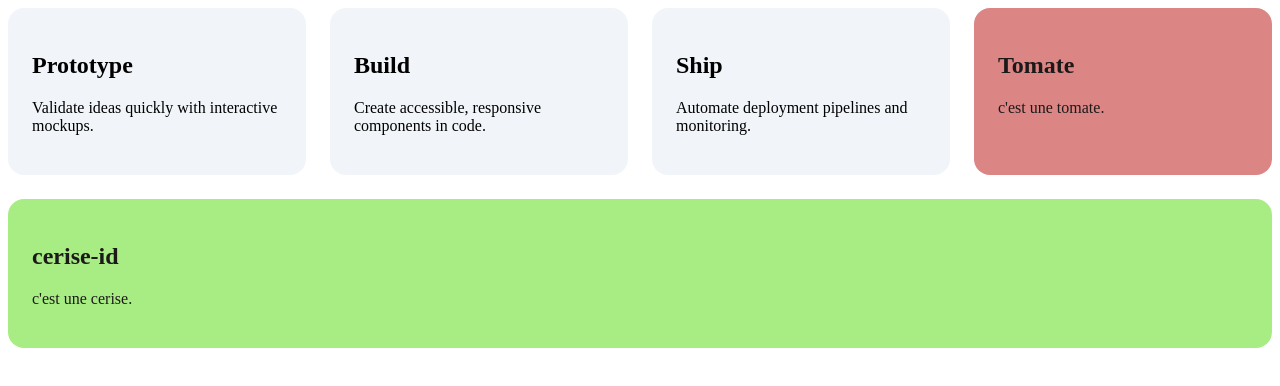
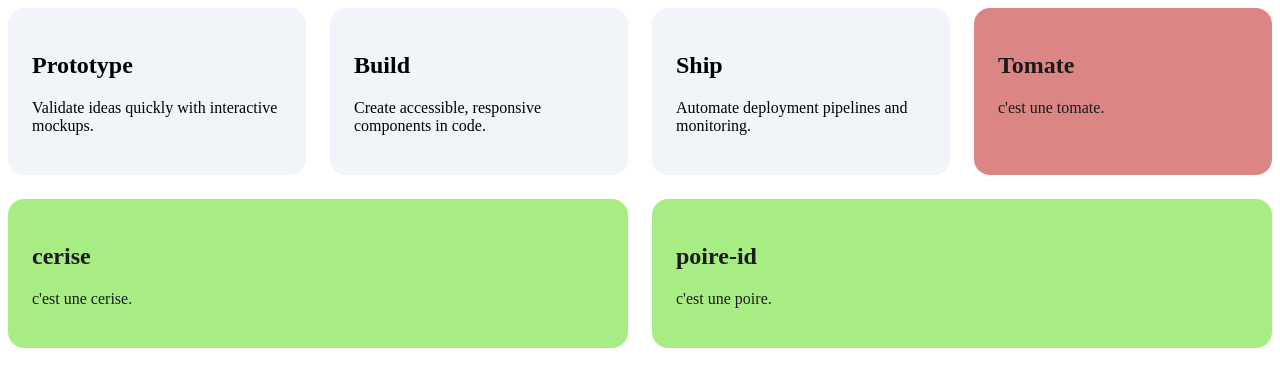
Before and after one commit to mario-du-52/ma_premiere_repository, a plain HTML site: page index.html in a window 1280 px wide. Drawn offline with Linux system fonts and the light colour scheme.

Commit message:
add poire article

```diff
--- a/css/style.css
+++ b/css/style.css
@@ -19,3 +19,8 @@
   background: #4fd8057d;
   color: #1c1919;
 }
+
+#poire-id {
+  background: #4fd8057d;
+  color: #1c1919;
+}
--- a/index.html
+++ b/index.html
@@ -22,10 +22,13 @@
       <p>c'est une tomate.</p>
     </article>
     <article id="cerise-id">
-      <h2>cerise-id</h2>
+      <h2>cerise</h2>
       <p>c'est une cerise.</p>
     </article>
-
+   <article id="poire-id">
+      <h2>poire-id</h2>
+      <p>c'est une poire.</p>
+    </article>
   </section>
 </body>
 </html>
```
